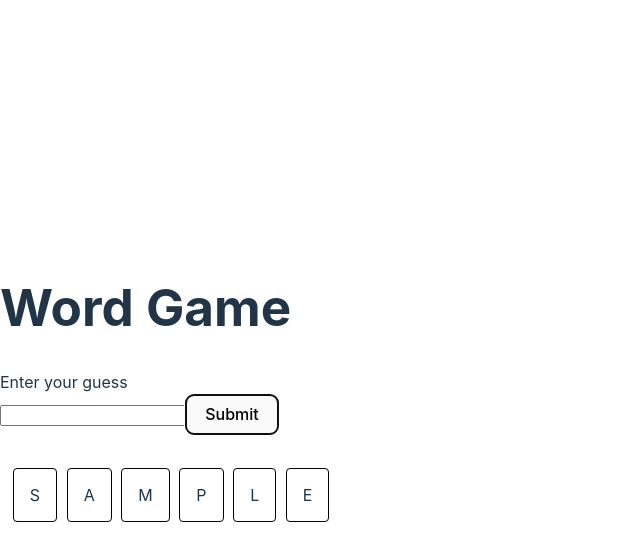
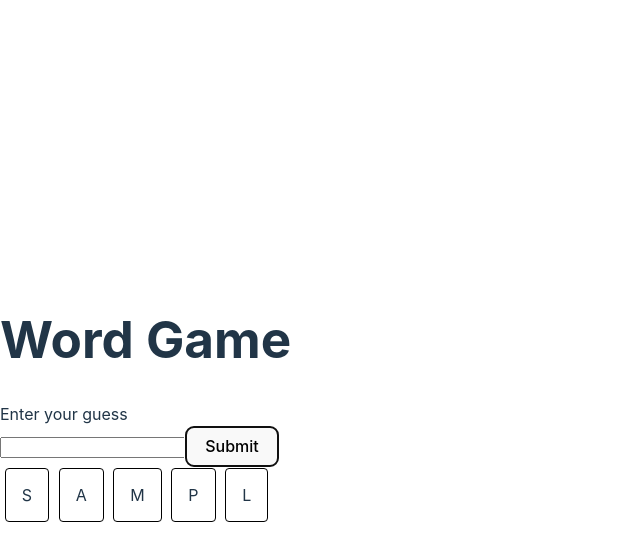
Before and after one commit to Sam-Kikoma/project-wordle, a React (Vite) app: page / in a window 1280 px wide. Both pictures are taken after typing "Sample" into the empty fields and a click on the button "Submit". Shown: the top 560 px of the page, without its empty margins (0-640 px from the left). Built offline with nearby package versions, Linux system fonts and the light colour scheme.

Commit message:
Updated guess component

```diff
--- a/src/Components/Guess.jsx
+++ b/src/Components/Guess.jsx
@@ -1,11 +1,12 @@
 import React from "react";
+import { range } from "../utils";
 
 const Guess = ({ guess }) => {
 	return (
 		<>
-			<p className="guess">
-				{guess.split("").map((letter, index) => (
-					<span key={index}>{letter}</span>
+			<p className>
+				{range(5).map((num) => (
+					<span key={num}>{guess ? guess[num] : undefined}</span>
 				))}
 			</p>
 		</>
```
